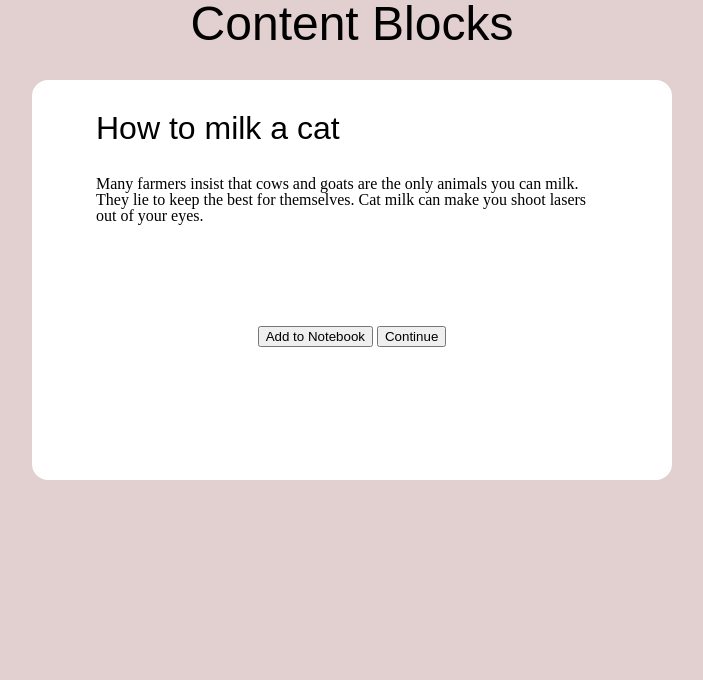
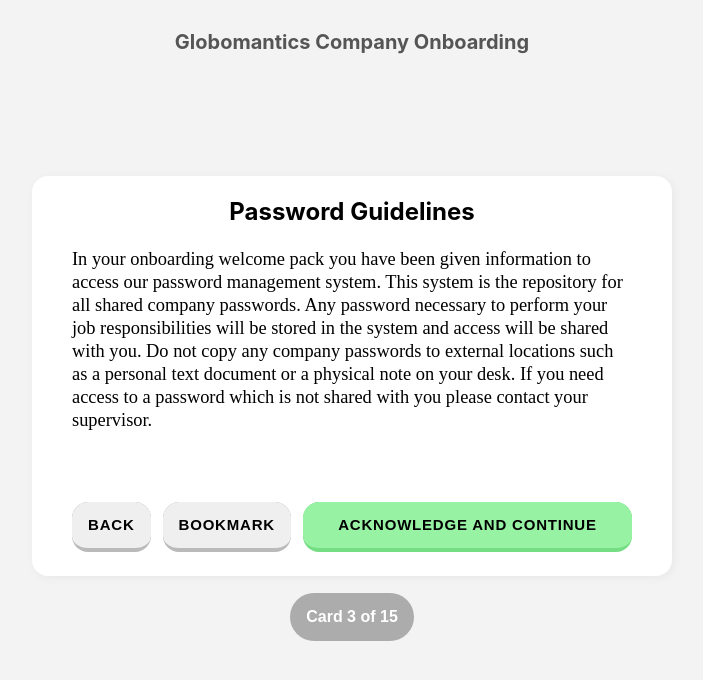
Before and after one commit to fancymatt/ps-js-arrays-objects, a plain HTML site: page content-block.html in a window 1280 px wide. Shown: the whole page, without its empty margins (288-991 px from the left). Drawn offline with Linux system fonts and the light colour scheme.

Commit message:
Implement designed style

```diff
--- a/content-block.html
+++ b/content-block.html
@@ -1,27 +1,31 @@
 <html lang="en">
     <head>
         <meta name="viewport" content="width=device-width, initial-scale=1.0">
-        <title>Content Blocks</title>
+        <title>Globomantics Company Onboarding</title>
         <link rel="stylesheet" href="reset.css">
         <link rel="stylesheet" href="styles.css">
     </head>
     <body>
-        <div class="header"><h1>Content Blocks</h1></div>
+        <div class="header"><h1>Globomantics Company Onboarding</h1></div>
         <div class="content-block-card">
-            <article id="content-block">
-                <h2 id="content-block-title">Sample Title</h2>
-                <p id="content-block-content">Sample content goes here</p>
+            <article>
+                <div class="card-header"><h2 id="content-block-title">Sample Title</h2></div>
+                <div class="card-description"><p id="content-block-content">Sample content goes here</p></div>
             </article>
-            <div class="controls">
-                <button>Add to Notebook</button>
-                <button>Continue</button>
+            <div class="card-controls">
+                <button role="button">Back</button>
+                <button role="button">Bookmark</button>
+                <button class="primary" role="button">Acknowledge and Continue</button>
             </div>
+        </div>
+        <div class="progress">
+            <span>Card 3 of 15</span>
         </div>
     </body>
     <script>
         const contentBlock = {
-            title: "How to milk a cat",
-            content: "Many farmers insist that cows and goats are the only animals you can milk. They lie to keep the best for themselves. Cat milk can make you shoot lasers out of your eyes."
+            title: "Password Guidelines",
+            content: "In your onboarding welcome pack you have been given information to access our password management system. This system is the repository for all shared company passwords. Any password necessary to perform your job responsibilities will be stored in the system and access will be shared with you.\nDo not copy any company passwords to external locations such as a personal text document or a physical note on your desk.\nIf you need access to a password which is not shared with you please contact your supervisor."
         };
         document.getElementById("content-block-title").innerHTML = contentBlock.title;
         document.getElementById("content-block-content").innerHTML = contentBlock.content;
--- a/styles.css
+++ b/styles.css
@@ -1,41 +1,143 @@
 body {
-    background-color: #E2CFCF;
+    background-color: #f3f3f3;
     display: grid;
+    grid-template-areas:
+        "header header   header"
+        ".      main     .     "
+        ".      progress .     "
+        ".      .        .     ";
+
     grid-template-columns: 1fr minmax(400px, 50%) 1fr;
-    grid-template-rows: 10% 400px 1fr;
+    grid-template-rows: 10em 400px 50px 1fr;
+    gap: 1em;
     justify-content: center;
 }
 
 h1, h2, h3 {
-    font-family: Arial, Helvetica, sans-serif;
+    font-family: "SF Pro Display", Arial, Helvetica, sans-serif;
+    font-weight: bold;
 }
 
 h1 {
-    font-size: 3em;
+    font-size: 1.25em;
+    color: #555555;
 }
 
 h2 {
-    font-size: 2em;
+    font-size: 1.5em;
     margin-bottom: 1em;
 }
 
 .header {
-    align-self: flex-end;
     justify-self: center;
-    grid-column: 2 / 3;
+    grid-area: header;
     padding: 2em;
 }
 
 .content-block-card {
-    grid-row: 2 / 3;
-    grid-column: 2 / 3;
+    grid-area: main;
+    display: grid;
     background-color: white;
     border-radius: 1em;
-    border: 2px #ccbbbb;
-    padding: 2em 4em;
-    display: grid;
+    border: 2px #c9c9c9;
+    padding: 1.5em 2.5em;
+    box-shadow: 2px 2px 10px 0px rgba(0,0,0,0.05);
+    grid-template-areas:
+        "card-header"
+        "card-description"
+        "card-controls";
+    grid-template-rows: min-content 1fr min-content;
 }
 
-.controls {
+.progress {
+    grid-area: progress;
     justify-self: center;
 }
+
+.card-header {
+    grid-area: card-header;
+    display: grid;
+    justify-content: center;
+}
+
+.card-description {
+    grid-area: card-description;
+}
+
+.card-description > p {
+    font-size: 1.15em;
+    line-height: 1.25;
+}
+
+.card-controls {
+    grid-area: card-controls;
+    display: grid;
+    grid-template-columns: min-content min-content auto;
+    gap: 0.75em;
+}
+
+button {
+    width: 100%;
+    padding: 1em;
+    appearance: button;
+    background-color: #bababa;
+    border: solid transparent;
+    border-radius: 16px;
+    border-width: 0 0 4px;
+    box-sizing: border-box;
+    color: #000;
+    cursor: pointer;
+    display: inline-block;
+    font-family: din-round,sans-serif;
+    font-size: 15px;
+    font-weight: 700;
+    letter-spacing: .8px;
+    line-height: 20px;
+    margin: 0;
+    outline: none;
+    overflow: visible;
+    padding: 13px 16px;
+    text-align: center;
+    text-transform: uppercase;
+    touch-action: manipulation;
+    transform: translateZ(0);
+    transition: filter .2s;
+    user-select: none;
+    -webkit-user-select: none;
+    vertical-align: middle;
+    white-space: nowrap;
+    width: 100%;
+}
+
+button:after {
+    background-clip: padding-box;
+    background-color: #efefef;
+    border: solid transparent;
+    border-radius: 16px;
+    border-width: 0 0 4px;
+    bottom: -4px;
+    content: "";
+    left: 0;
+    position: absolute;
+    right: 0;
+    top: 0;
+    z-index: -1;
+}
+
+button.primary {
+    background-color: #75dd83;
+}
+
+button.primary:after {
+    background-color: #97f2a4;
+}
+
+.progress {
+    background: #acacac;
+    border-radius: 2em;
+    margin: auto;
+    padding: 1em;
+    font-family: Arial, Helvetica, sans-serif;
+    font-weight: bold;
+    color: white;
+}
```
